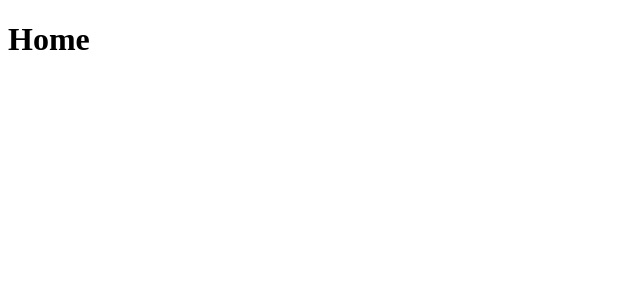
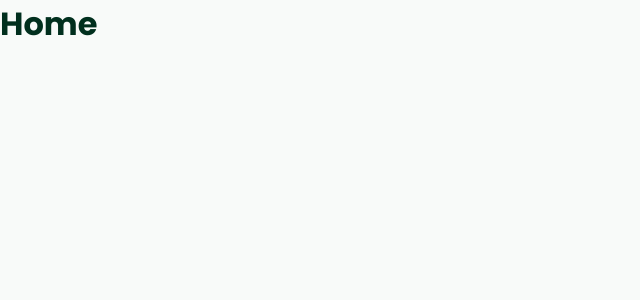
Before and after one commit to AnneKluytmans/novi-frontend-final-project-meal-match, a React (Vite) app: page / in a window 1280 px wide. Shown: the top 300 px of the page, without its empty margins (0-640 px from the left). Built offline with nearby package versions, Linux system fonts and the light colour scheme.

Commit message:
Setup global styling in index.css

```diff
--- a/src/index.css
+++ b/src/index.css
@@ -0,0 +1,73 @@
+@import url('https://fonts.googleapis.com/css2?family=Montserrat:wght@100..900&display=swap');
+@import url('https://fonts.googleapis.com/css2?family=Montserrat:wght@100..900&family=Poppins:ital,wght@0,400;0,500;0,600;0,700;0,800;1,400;1,500;1,600&display=swap');
+
+/*////////////////////////
+    Table of Contents
+    1. Global Styles
+    2. Typography
+    3. Layout
+    4. Mediaqueries
+ ////////////////////////*/
+
+
+/* ------------------------------- 1. Global Styles -------------------------------- */
+
+:root {
+    --primary: #D8F499;
+    --primary-20: rgba(216, 244, 153, 0.2);
+    --primary-dark: #1A7453;
+    --secondary-orange: #F87E39;
+    --secondary-pink: #F2686D;
+    --dark: #012F1E;
+    --light: #F8FAF9;
+    --white: #F7F7F7;
+    --button-text: #EEFFCA;
+}
+
+html {
+    font-size: 16px;
+}
+
+* {
+    margin: 0;
+    padding: 0;
+    border: none;
+    box-sizing: border-box;
+}
+
+body {
+    font-family: "Poppins", "Arial", "Helvetica", sans-serif;
+    line-height: 1.5;
+    font-weight: 400;
+    color: var(--dark);
+    background-color: var(--light);
+
+    font-synthesis: none;
+    text-rendering: optimizeLegibility;
+    -webkit-font-smoothing: antialiased;
+    -moz-osx-font-smoothing: grayscale;
+
+    margin: 0;
+}
+
+
+
+/* ------------------------------- 2. Typography ----------------------------------- */
+
+
+/* ------------------------------- 3. Layout --------------------------------------- */
+
+
+/* ------------------------------- 4. Mediaquerries --------------------------------------- */
+
+@media screen and (max-width: 678px) {
+    html {
+        font-size: 12px;
+    }
+}
+
+@media screen and (max-width: 850px) {
+    html {
+        font-size: 14px;
+    }
+}
```
